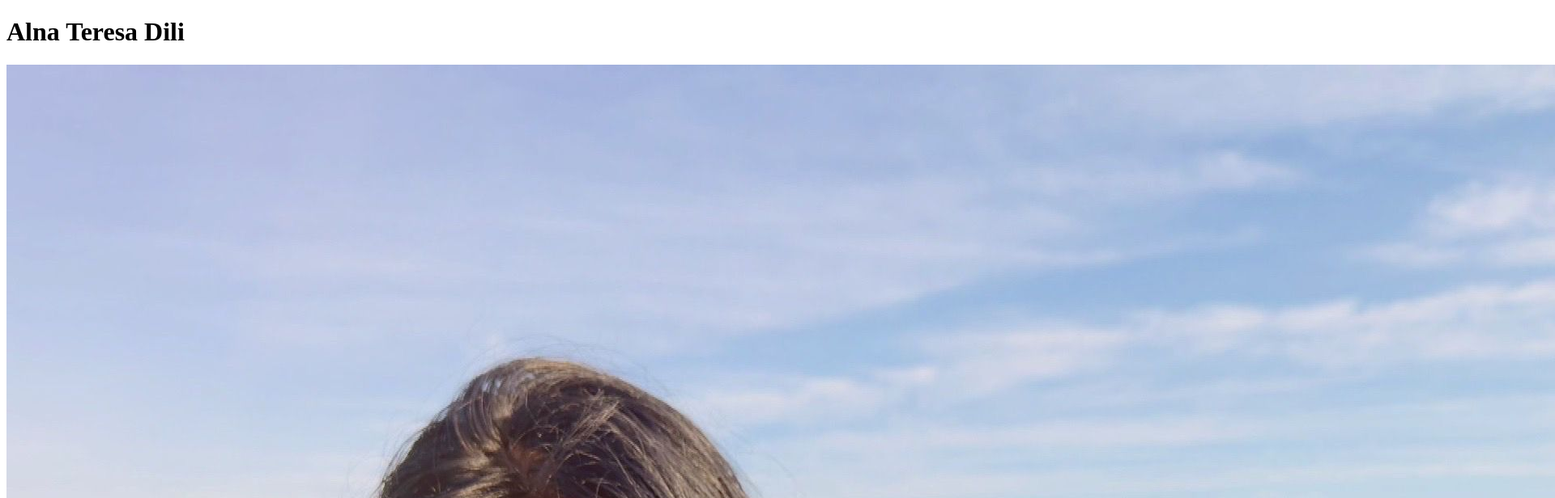
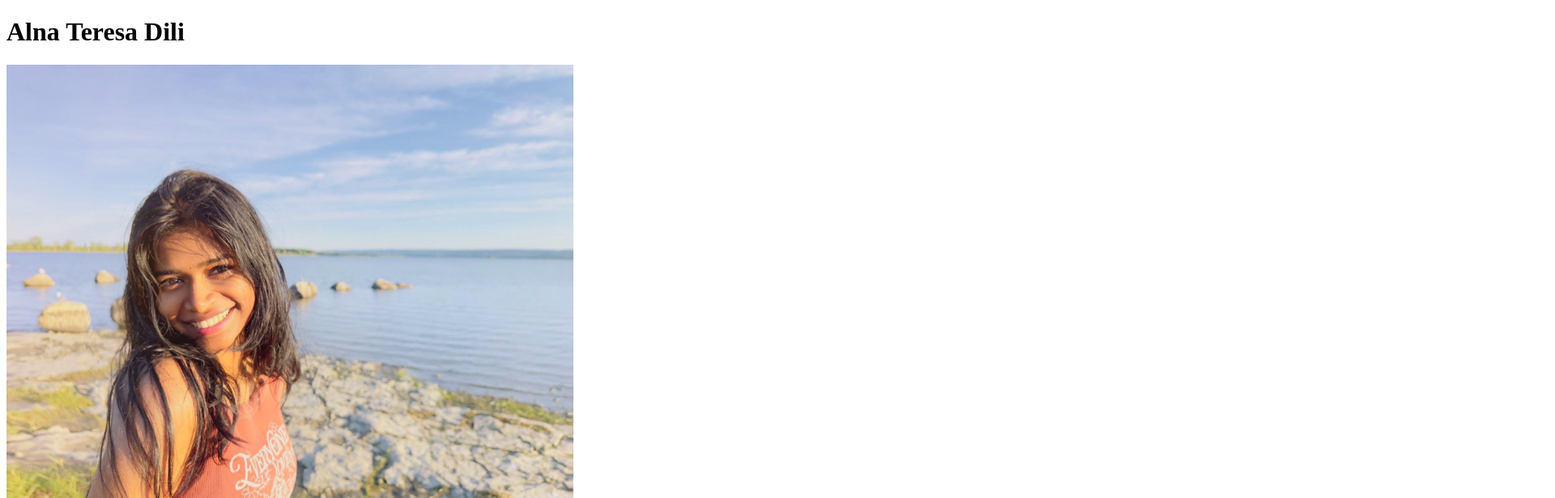
Before and after one commit to dili0006/mtm6201-week1, a plain HTML site: page index.html in a window 1280 px wide. Shown: the top 616 px of the page at 81% size, 1920 px wide, since content can reach past the window. Drawn offline with Linux system fonts and the light colour scheme.

Commit message:
image resize

```diff
--- a/index.html
+++ b/index.html
@@ -4,6 +4,7 @@
     <meta charset="UTF-8">
     <meta name="viewport" content="width=device-width, initial-scale=1.0">
     <title>Alna Terasa Dili</title>
+    <link rel="stylesheet" href="css/style.css">
 </head>
 <body>
     <header class="title">
@@ -11,7 +12,7 @@
     </header>
 
     <section class="me">
-        <img src="images/WhatsApp Image 2024-08-08 at 22.10.30_88b40608.jpg" alt="image of myself">
+        <img src="images/WhatsApp Image 2024-08-08 at 22.10.30_88b40608.jpg" alt="image of myself" width="700px" height="550px">
     </section>
 
     <section class="List of info">
```
